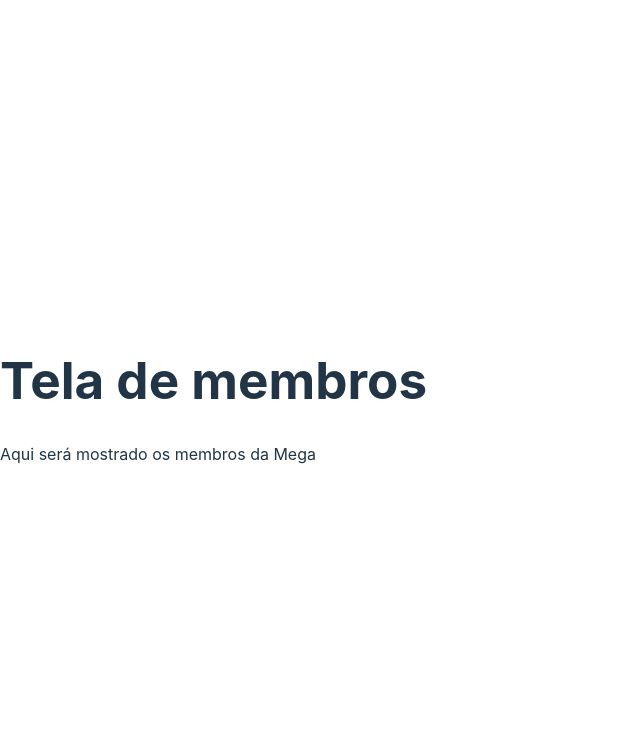
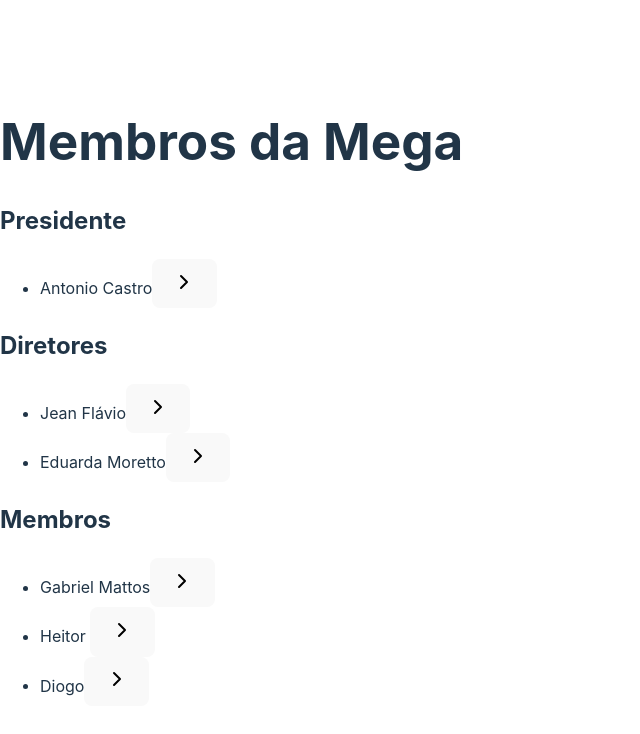
Before and after one commit to GabrielMattosA/SouMega, a React (Vite) app in the folder Front-end/: page /membros in a window 1280 px wide. Shown: the top 734 px of the page, without its empty margins (0-640 px from the left). Built offline with nearby package versions, Linux system fonts and the light colour scheme.

Commit message:
feat: cria estrutura lista de membros

```diff
--- a/Front-end/src/pages/membros/MemberPage.jsx
+++ b/Front-end/src/pages/membros/MemberPage.jsx
@@ -1,10 +1,68 @@
+import { ChevronRightIcon } from 'lucide-react';
+
 function MemberPage() {
-    return (
-        <div>
-            <h1>Tela de membros</h1>
-            <p>Aqui será mostrado os membros da Mega</p>
-        </div>
-    );
+  const presidente = [
+    { id: 1, nome: "Antonio Castro" }
+  ];
+
+  const diretores = [
+    { id: 2, nome: "Jean Flávio" },
+    { id: 3, nome: "Eduarda Moretto" }
+  ];
+
+  const membros = [
+    { id: 4, nome: "Gabriel Mattos" },
+    { id: 5, nome: "Heitor " },
+    { id: 6, nome: "Diogo" }
+  ];
+
+  return (
+    <div className="p-8">
+      <h1 className="text-3xl font-bold mb-8">Membros da Mega</h1>
+
+      <div className="mb-6">
+        <h2 className="text-xl font-semibold mb-2">Presidente</h2>
+        <ul>
+          {presidente.map((pessoa) => (
+            <li key={pessoa.id} className="flex items-center gap-4 mb-2">
+              <span>{pessoa.nome}</span>
+              <button className="px-2 py-1 bg-gray-200 hover:bg-gray-300 rounded font-bold">
+                <ChevronRightIcon className="w-4 h-4" />
+              </button>
+            </li>
+          ))}
+        </ul>
+      </div>
+
+      <div className="mb-6">
+        <h2 className="text-xl font-semibold mb-2">Diretores</h2>
+        <ul>
+          {diretores.map((pessoa) => (
+            <li key={pessoa.id} className="flex items-center gap-4 mb-2">
+              <span>{pessoa.nome}</span>
+              <button className="px-2 py-1 bg-gray-200 hover:bg-gray-300 rounded font-bold">
+                <ChevronRightIcon className="w-4 h-4" />
+              </button>
+            </li>
+          ))}
+        </ul>
+      </div>
+
+      <div className="mb-6">
+        <h2 className="text-xl font-semibold mb-2">Membros</h2>
+        <ul>
+          {membros.map((pessoa) => (
+            <li key={pessoa.id} className="flex items-center gap-4 mb-2">
+              <span>{pessoa.nome}</span>
+              <button className="px-2 py-1 bg-gray-200 hover:bg-gray-300 rounded font-bold">
+                <ChevronRightIcon className="w-4 h-4" />
+              </button>
+            </li>
+          ))}
+        </ul>
+      </div>
+    </div>
+  );
 }
 
 export default MemberPage;
```
